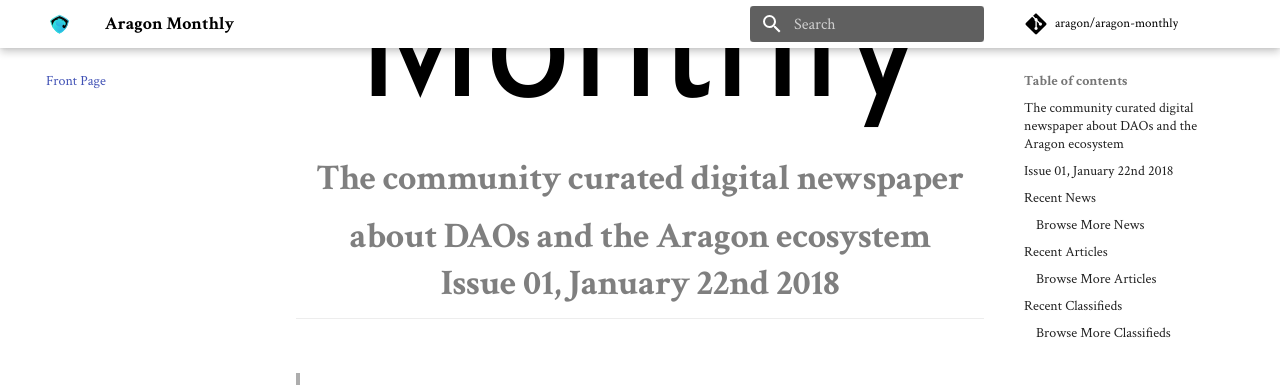
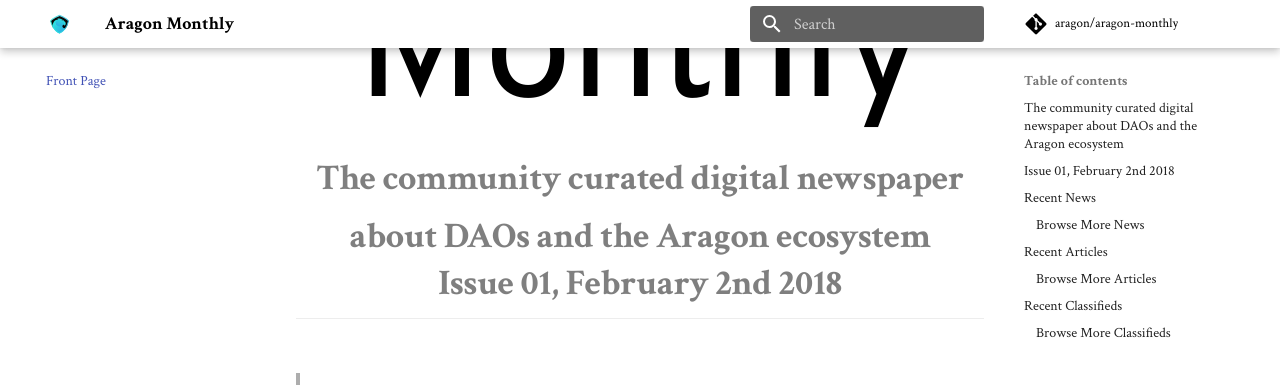
Before and after one commit to aragon/aragon-monthly, an MkDocs documentation site: the page built from docs/index.md, in a window 1280 px wide and 900 px high, scrolled down 314 px. Shown: the top 385 px of the window. Built offline with MkDocs 1.6.1 and Material for MkDocs 9.7.7, drawn with Linux system fonts in a browser that asks for light colours; comment, search, counter and statistics services are not loaded; old or Windows-style settings are respelled for this version of MkDocs.

Commit message:
date for issue 01

```diff
--- a/docs/index.md
+++ b/docs/index.md
@@ -1,6 +1,6 @@
 # Aragon Monthly
 #### The community curated digital newspaper about DAOs and the Aragon ecosystem
-#### Issue 01, January 22nd 2018
+#### Issue 01, February 2nd 2018
 ___
 > **Content curation is the process of gathering information relevant to a particular topic or area of interest.**
 
```
